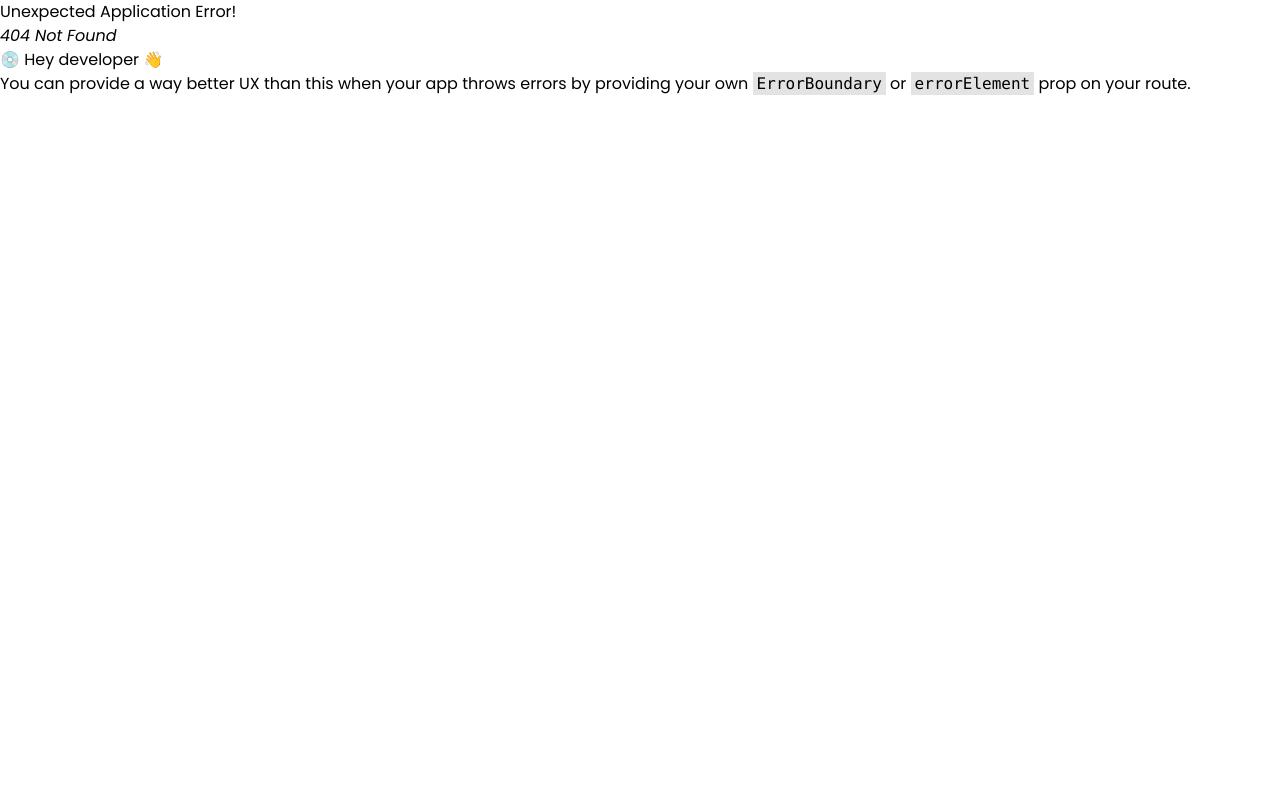
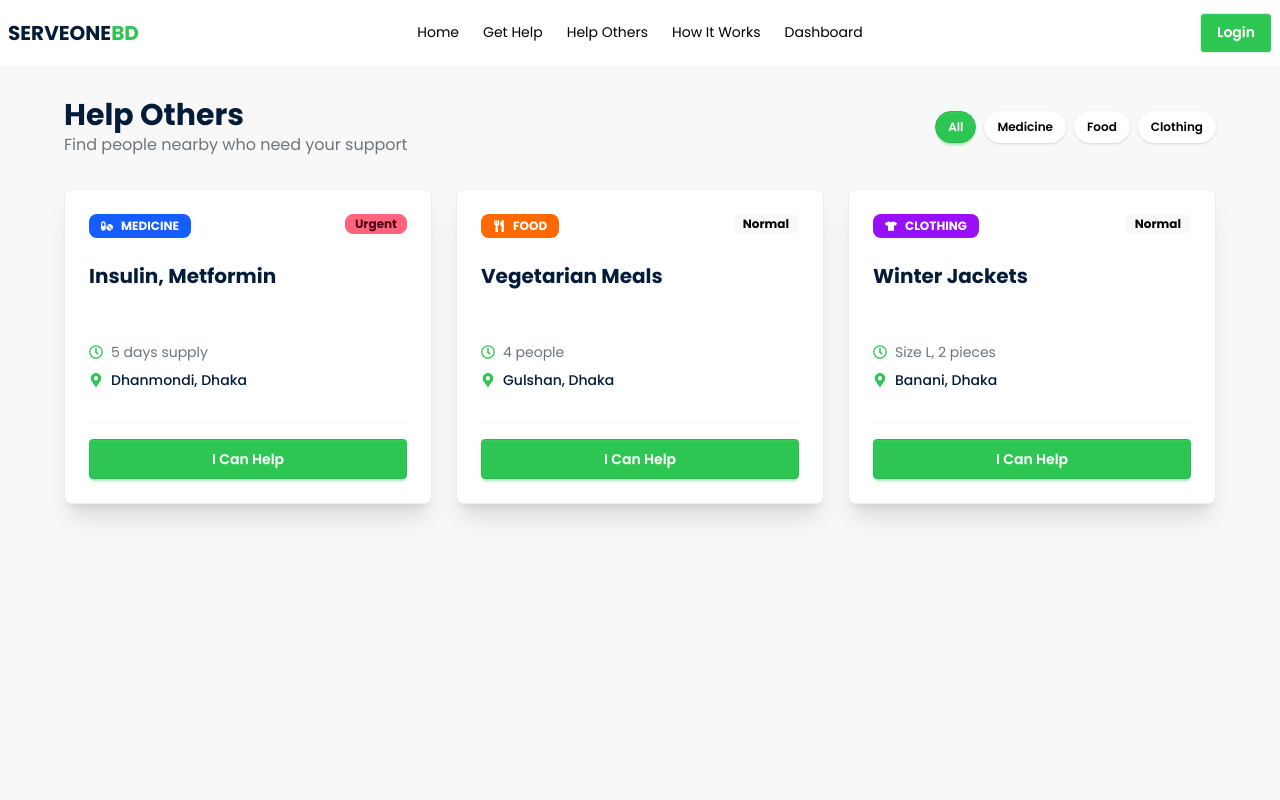
Before and after one commit to BFIbrahim/serveonebd-client, a React (Vite) app: page /help-other in a window 1280 px wide. Before the commit this address had no page. Shown: the top 800 px of the page. Built offline with nearby package versions, Linux system fonts and the light colour scheme.

Commit message:
Help other page completed

```diff
--- /dev/null
+++ b/src/Pages/HelpOther/HelpOther/HelpOther.jsx
@@ -0,0 +1,141 @@
+import React, { useState } from 'react';
+import { FaPills, FaUtensils, FaTshirt, FaMapMarkerAlt, FaRegClock, FaSearch, FaFilter } from 'react-icons/fa';
+import { IoCheckmarkCircle, IoBagHandle, IoChevronForwardOutline } from 'react-icons/io5';
+
+const HelpOther = () => {
+  const [filter, setFilter] = useState('All');
+  const [selectedRequest, setSelectedRequest] = useState(null);
+  const [matchedIds, setMatchedIds] = useState([]);
+
+  const initialRequests = [
+    { id: 1, category: 'Medicine', items: 'Insulin, Metformin', details: '5 days supply', location: 'Dhanmondi, Dhaka', urgency: 'Urgent', timestamp: '2 mins ago' },
+    { id: 2, category: 'Food', items: 'Vegetarian Meals', details: '4 people', location: 'Gulshan, Dhaka', urgency: 'Normal', timestamp: '15 mins ago' },
+    { id: 3, category: 'Clothing', items: 'Winter Jackets', details: 'Size L, 2 pieces', location: 'Banani, Dhaka', urgency: 'Normal', timestamp: '1 hour ago' },
+  ];
+
+  const filteredRequests = filter === 'All' ? initialRequests : initialRequests.filter(r => r.category === filter);
+
+  const handleAction = (id) => {
+    setMatchedIds([...matchedIds, id]);
+    setSelectedRequest(null);
+  };
+
+  const getIcon = (cat) => {
+    switch (cat) {
+      case 'Medicine': return <FaPills />;
+      case 'Food': return <FaUtensils />;
+      case 'Clothing': return <FaTshirt />;
+      default: return null;
+    }
+  };
+
+  return (
+    <div className="min-h-screen bg-base-200 py-8 px-4">
+      <div className="max-w-6xl mx-auto">
+
+        <header className="flex flex-col md:flex-row md:items-center justify-between gap-4 mb-8">
+          <div>
+            <h2 className="text-3xl font-bold text-secondary">Help Others</h2>
+            <p className="text-accent">Find people nearby who need your support</p>
+          </div>
+
+          <div className="flex flex-wrap gap-2">
+            {['All', 'Medicine', 'Food', 'Clothing'].map((cat) => (
+              <button
+                key={cat}
+                onClick={() => setFilter(cat)}
+                className={`btn btn-sm rounded-full ${filter === cat ? 'btn-primary text-white' : 'btn-ghost bg-base-100 shadow-sm'}`}
+              >
+                {cat}
+              </button>
+            ))}
+          </div>
+        </header>
+
+        <div className="grid grid-cols-1 md:grid-cols-2 lg:grid-cols-3 gap-6">
+          {filteredRequests.map((request) => (
+            <div key={request.id} className="card bg-base-100 shadow-xl border border-base-300 relative overflow-hidden group">
+              {matchedIds.includes(request.id) && (
+                <div className="absolute inset-0 bg-primary/90 z-10 flex flex-col items-center justify-center text-white animate-in fade-in zoom-in duration-300">
+                  <IoCheckmarkCircle className="text-6xl mb-2" />
+                  <span className="text-xl font-bold">Matched</span>
+                </div>
+              )}
+
+              <div className="card-body p-6">
+                <div className="flex justify-between mb-4">
+                  <div className={`flex items-center gap-2 px-3 py-1 rounded-lg text-white text-xs font-bold uppercase ${
+                    request.category === 'Medicine' ? 'bg-blue-600' : request.category === 'Food' ? 'bg-orange-500' : 'bg-purple-600'
+                  }`}>
+                    {getIcon(request.category)} {request.category}
+                  </div>
+                  <span className={`badge badge-sm font-bold ${request.urgency === 'Urgent' ? 'badge-error' : 'badge-ghost'}`}>
+                    {request.urgency}
+                  </span>
+                </div>
+
+                <h3 className="text-xl font-bold text-secondary h-14 line-clamp-2">{request.items}</h3>
+
+                <div className="space-y-2 mt-4 text-sm">
+                  <div className="flex items-center gap-2 text-accent">
+                    <FaRegClock className="text-primary" /> {request.details}
+                  </div>
+                  <div className="flex items-center gap-2 text-secondary font-medium">
+                    <FaMapMarkerAlt className="text-primary" /> {request.location}
+                  </div>
+                </div>
+
+                <div className="card-actions mt-6 pt-4 border-t border-base-200">
+                  <button
+                    onClick={() => setSelectedRequest(request)}
+                    className="btn btn-primary w-full text-white"
+                  >
+                     I Can Help
+                  </button>
+                </div>
+              </div>
+            </div>
+          ))}
+        </div>
+
+        {selectedRequest && (
+          <div className="modal modal-open">
+            <div className="modal-box border-t-8 border-primary">
+              <h3 className="font-bold text-2xl text-secondary">Confirm Assistance</h3>
+              <div className="py-4 space-y-4">
+                <div className="bg-base-200 p-4 rounded-lg">
+                  <p className="text-sm font-bold text-primary uppercase">{selectedRequest.category}</p>
+                  <p className="text-lg font-semibold">{selectedRequest.items}</p>
+                  <p className="text-accent">{selectedRequest.location}</p>
+                </div>
+                <p className="text-sm text-gray-500 italic">How would you like to provide this help?</p>
+              </div>
+              <div className="flex flex-col gap-3">
+                <button
+                  onClick={() => handleAction(selectedRequest.id)}
+                  className="btn btn-primary text-white flex justify-between items-center"
+                >
+                  <div className="flex items-center gap-2"> I Will Deliver / Buy</div>
+                  <IoChevronForwardOutline />
+                </button>
+                <button
+                  onClick={() => handleAction(selectedRequest.id)}
+                  className="btn btn-outline border-secondary text-secondary flex justify-between items-center"
+                >
+                  <div className="flex items-center gap-2"> I Already Have This</div>
+                  <IoBagHandle className="text-xl" />
+                </button>
+              </div>
+              <div className="modal-action">
+                <button onClick={() => setSelectedRequest(null)} className="btn btn-ghost btn-sm">Cancel</button>
+              </div>
+            </div>
+            <div className="modal-backdrop bg-black/50" onClick={() => setSelectedRequest(null)}></div>
+          </div>
+        )}
+      </div>
+    </div>
+  );
+};
+
+export default HelpOther;
--- a/src/Shared/Navbar.jsx
+++ b/src/Shared/Navbar.jsx
@@ -6,7 +6,7 @@ const Navbar = () => {
     const links = <>
         <li><NavLink to="/">Home</NavLink></li>
         <li><NavLink to="/get-help">Get Help</NavLink></li>
-        <li><NavLink to="/">Help Others</NavLink></li>
+        <li><NavLink to="/help-other">Help Others</NavLink></li>
         <li><NavLink to="/">How It Works</NavLink></li>
         <li><NavLink to="/">Dashboard</NavLink></li>
     </>
--- a/src/router/router.jsx
+++ b/src/router/router.jsx
@@ -2,6 +2,7 @@ import { createBrowserRouter } from "react-router";
 import RootLayout from "../Layouts/RootLayout";
 import Home from "../Pages/Home/Home/Home";
 import GetHelp from "../Pages/GetHelp/GetHelp/GetHelp";
+import HelpOther from "../Pages/HelpOther/HelpOther/HelpOther";
 
 export const router = createBrowserRouter([
   {
@@ -15,6 +16,10 @@ export const router = createBrowserRouter([
         {
           path: 'get-help',
           Component: GetHelp
+        },
+        {
+          path: 'help-other',
+          Component: HelpOther
         }
     ]
   },
```
